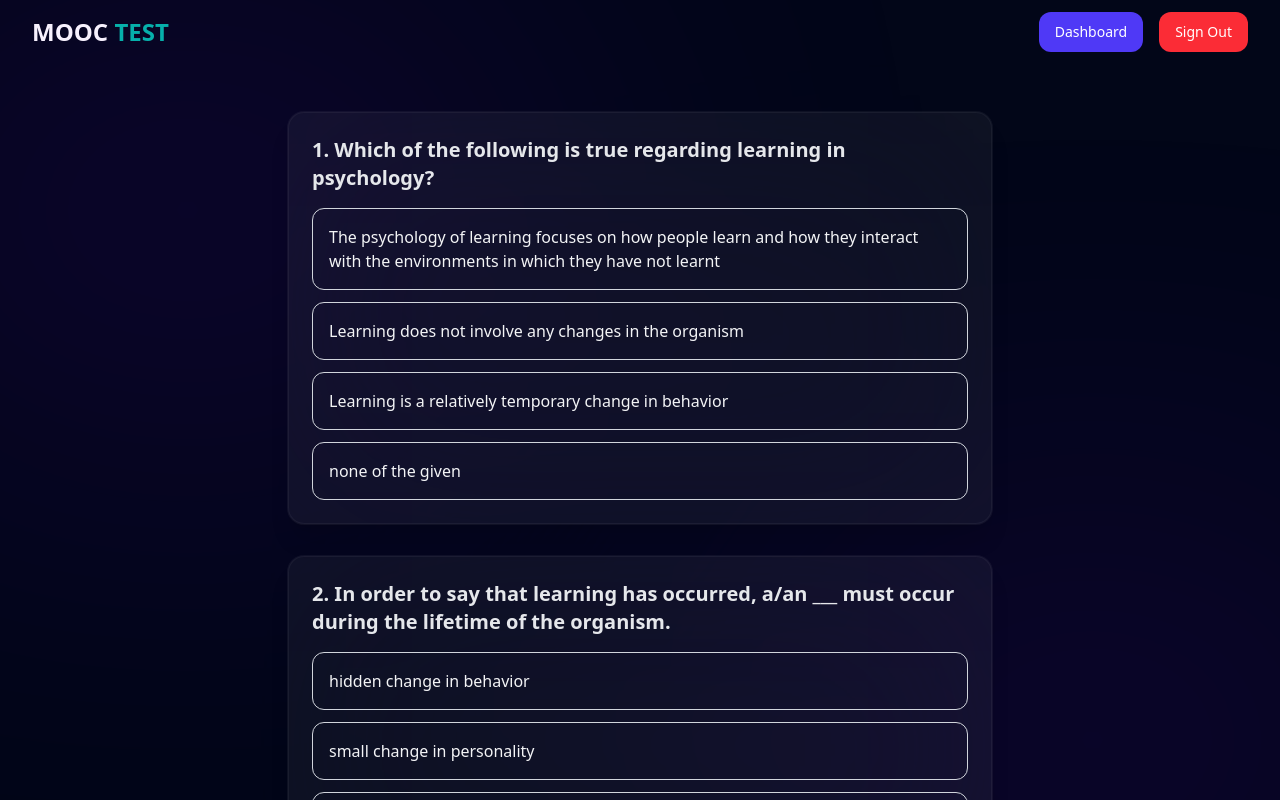
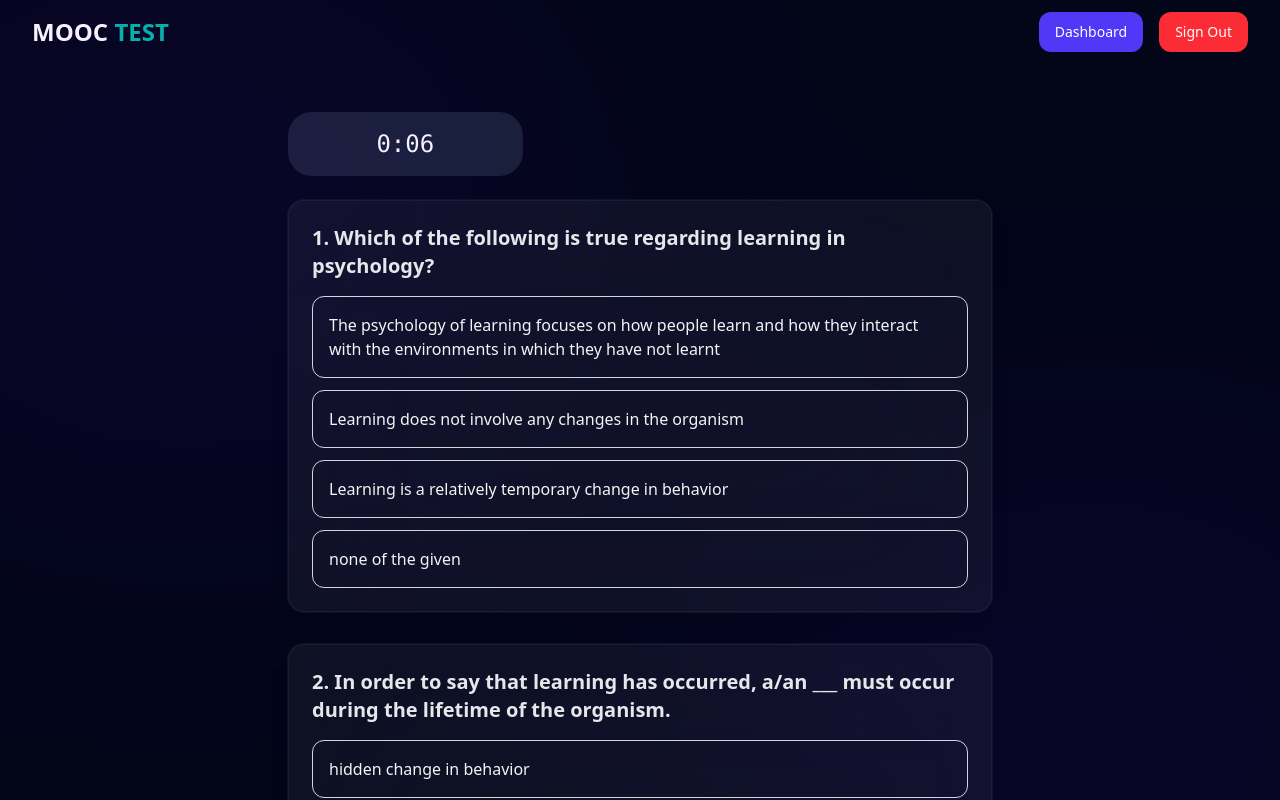
Before and after one commit to ms0031/mooc-test, a Next.js app: page /test in a window 1280 px wide. Shown: the top 800 px of the page. Built offline with nearby package versions, Linux system fonts and the light colour scheme; no server answers; the database is empty; sample sign-in values are in the browser's storage.

Commit message:
Improve timer logic and UI in test page
- Refactor CountdownTimer to track elapsed time instead of time left for better clarity
- Add timer to test page with configurable duration and disable option
- Adjust UI layout and styling for better user experience

```diff
--- a/src/app/test/page.tsx
+++ b/src/app/test/page.tsx
@@ -3,6 +3,7 @@
 import { useEffect, useState } from "react";
 import { useSearchParams, useRouter } from "next/navigation";
 import { useSession } from "next-auth/react";
+import CountdownTimer from "@/components/ui/CountdownTimer";
 
 interface Question {
   _id: string;
@@ -18,6 +19,10 @@ export default function TestPage() {
   const { data: session, status } = useSession();
   const category = searchParams.get("category");
   const isStudyMode = searchParams.get("mode") === "study";
+  const timerDisabled = searchParams.get("timer") === "off" || isStudyMode;
+
+  // Default test duration: 30 minutes (1800 seconds)
+  const [testDuration] = useState(1800);
 
   const [questions, setQuestions] = useState<Question[]>([]);
   // Answers keyed by question id
@@ -237,6 +242,19 @@ export default function TestPage() {
         </div>
       )}
 
+      {/* Timer - Only show when timer is enabled */}
+      {!timerDisabled && !submitted && (
+        <div className="max-w-3xl mx-auto px-4 sm:px-6 justify-items-start lg:px-8 mb-6">
+          <div className="bg-slate-800/80 w-1/3 rounded-3xl p-4 flex justify-center">
+            <CountdownTimer
+              duration={testDuration}
+              onTimeUp={handleSubmit}
+              className="text-2xl text-white"
+            />
+          </div>
+        </div>
+      )}
+
       <div className="max-w-3xl mx-auto px-4 sm:px-6 lg:px-8 space-y-8">
         {questions.map((question, index) => {
           const selected = answers[question._id];
@@ -316,19 +334,19 @@ export default function TestPage() {
           );
         })}
 
-        <div className="">
+        <div className="flex justify-center mt-8">
           {!submitted ? (
-            <div className="flex justify-between">
+            <div className="flex justify-between w-full">
               <button
                 onClick={() => router.push(`${session ? "/dashboard" : "/"}`)}
-                className="px-6 py-2  bg-red-600/90 text-gray-200 rounded-xl hover:bg-red-700 disabled:bg-gray-600 disabled:cursor-not-allowed"
+                className="px-6 py-2 bg-red-600/90 text-gray-200 rounded-xl hover:bg-red-700 disabled:bg-gray-600 disabled:cursor-not-allowed"
               >
                 Cancel
               </button>
               <button
                 onClick={handleSubmit}
                 disabled={Object.keys(answers).length !== questions.length}
-              className="px-6 py-2  bg-indigo-600 text-gray-200 rounded-xl hover:bg-indigo-700 disabled:bg-gray-600 disabled:cursor-not-allowed"
+                className="px-6 py-2 bg-indigo-600 text-gray-200 rounded-xl hover:bg-indigo-700 disabled:bg-gray-600 disabled:cursor-not-allowed"
               >
                 Submit Answers
               </button>
--- a/src/components/providers/NextAuthProvider.tsx
+++ b/src/components/providers/NextAuthProvider.tsx
@@ -3,5 +3,9 @@
 import { SessionProvider } from "next-auth/react";
 
 export function NextAuthProvider({ children }: { children: React.ReactNode }) {
-  return <SessionProvider>{children}</SessionProvider>;
+  return (
+    <SessionProvider basePath="/api/auth">
+      {children}
+    </SessionProvider>
+  );
 }
--- a/src/components/ui/CountdownTimer.tsx
+++ b/src/components/ui/CountdownTimer.tsx
@@ -4,7 +4,7 @@ import { useEffect, useState } from "react";
 import { formatDuration } from "@/lib/utils";
 
 interface CountdownTimerProps {
-  duration: number; // in seconds
+  duration: number; // in seconds (now used as max duration)
   onTimeUp?: () => void;
   className?: string;
 }
@@ -14,31 +14,33 @@ export default function CountdownTimer({
   onTimeUp,
   className = "",
 }: CountdownTimerProps) {
-  const [timeLeft, setTimeLeft] = useState(duration);
+  const [elapsedTime, setElapsedTime] = useState(0);
 
   useEffect(() => {
-    if (timeLeft <= 0) {
+    // Check if we've reached the maximum duration (if specified)
+    if (duration > 0 && elapsedTime >= duration) {
       onTimeUp?.();
       return;
     }
 
     const timer = setInterval(() => {
-      setTimeLeft((prev) => {
-        if (prev <= 1) {
+      setElapsedTime((prev) => {
+        const newTime = prev + 1;
+        // If duration is specified and we've reached it, trigger onTimeUp
+        if (duration > 0 && newTime >= duration) {
           clearInterval(timer);
           onTimeUp?.();
-          return 0;
         }
-        return prev - 1;
+        return newTime;
       });
     }, 1000);
 
     return () => clearInterval(timer);
-  }, [timeLeft, onTimeUp]);
+  }, [elapsedTime, duration, onTimeUp]);
 
   return (
-    <div className={`font-mono text-lg ${className}`}>
-      {formatDuration(timeLeft)}
+    <div className={`font-mono text-2xl ${className}`}>
+      {formatDuration(elapsedTime)}
     </div>
   );
 }
```
Lines whose indentation alone changed are shown as unchanged.
